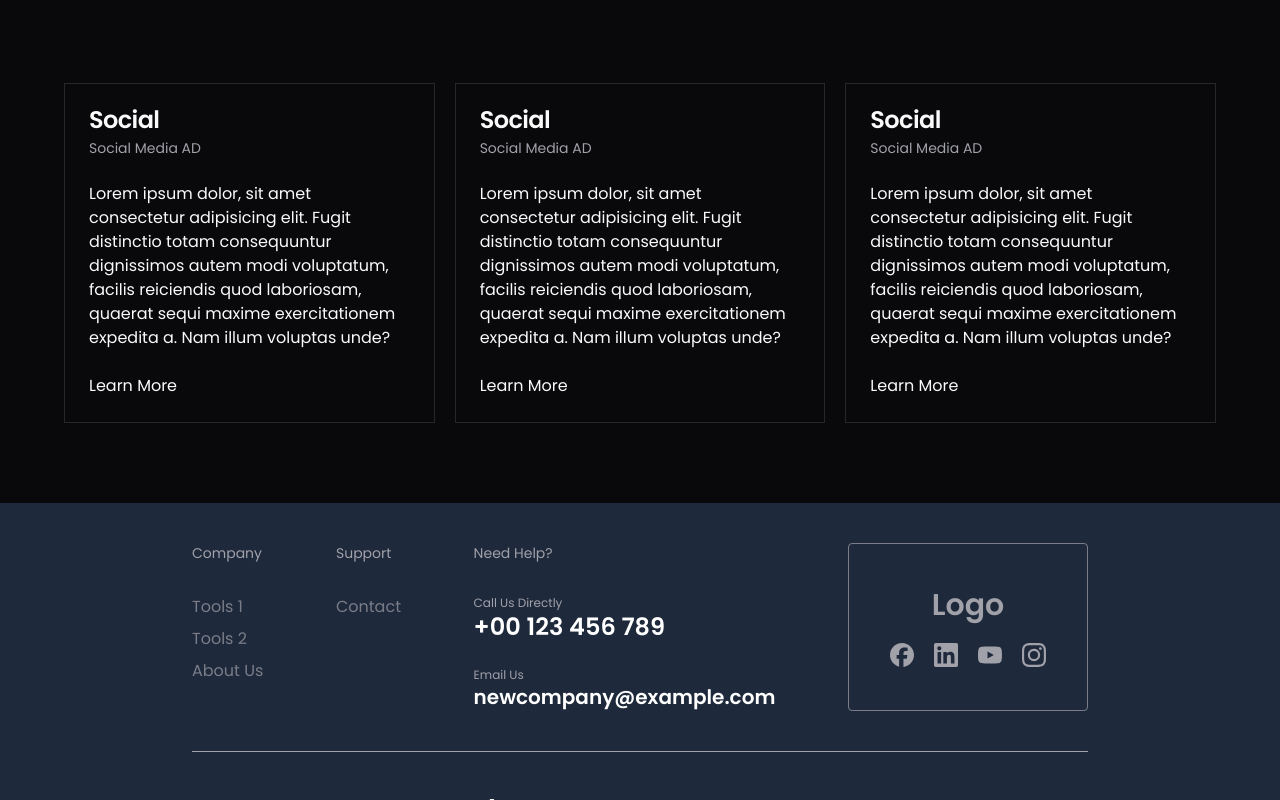
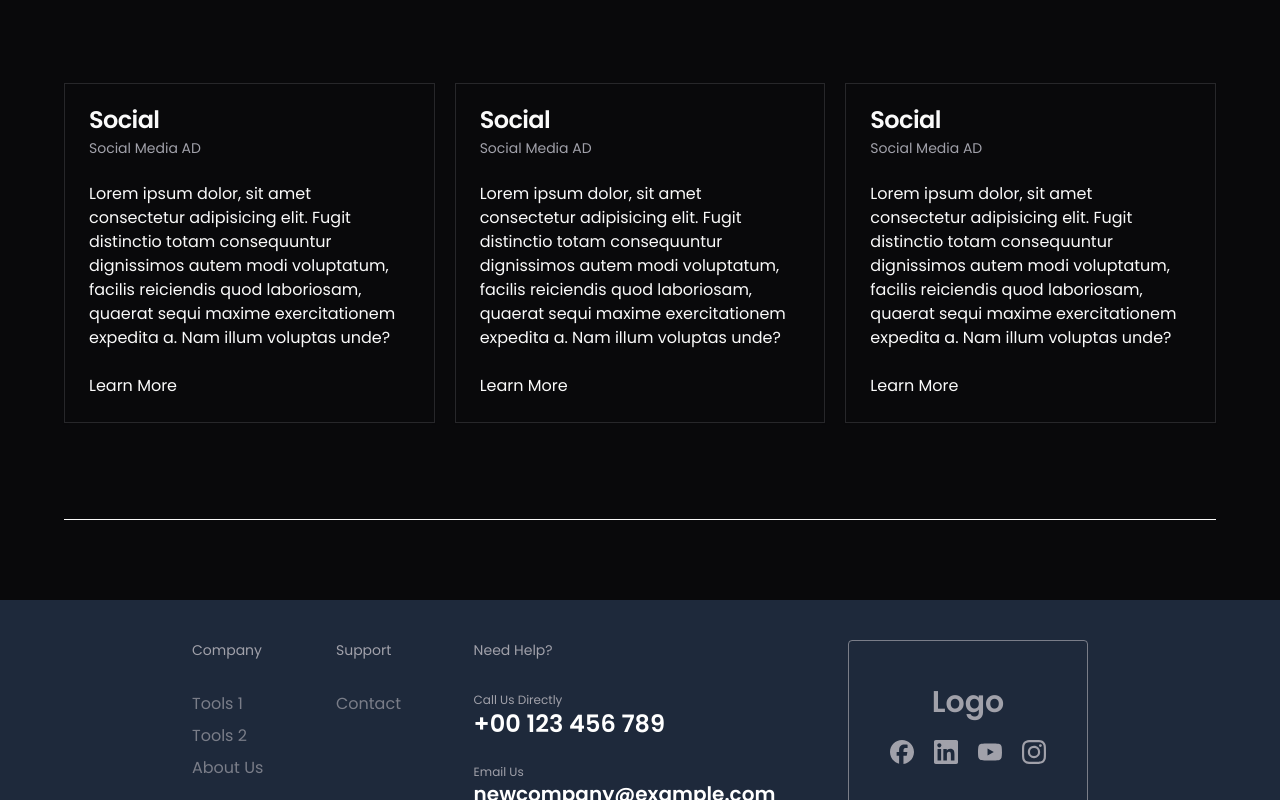
Before and after one commit to StepAsideLiL/effects, a Next.js app: page /home-pages/02 in a window 1280 px wide. Shown: the part 765-1565 px from the top of the page. Built offline with nearby package versions, Linux system fonts and the light colour scheme.

Commit message:
update: add proper spacing and divider on product section

```diff
--- a/app/(home-page-design)/home-pages/02/page.tsx
+++ b/app/(home-page-design)/home-pages/02/page.tsx
@@ -8,6 +8,7 @@ import {
   AnimatedCardTitle,
 } from "./_parts/animated-card";
 import Link from "next/link";
+import { Separator } from "@/components/ui/separator";
 
 export default function Page() {
   return (
@@ -22,7 +23,7 @@ export default function Page() {
       </section>
 
       {/* Products */}
-      <section className="mx-auto max-w-6xl space-y-24 py-20">
+      <section className="mx-auto max-w-6xl space-y-24 pt-20">
         <div className="mx-auto max-w-lg">
           <h1 className="text-center text-4xl font-medium">Our Product</h1>
           <p className="text-center text-muted-foreground">
@@ -86,6 +87,10 @@ export default function Page() {
             </AnimatedCardFooter>
           </AnimatedCard>
         </div>
+
+        <div className="pb-20">
+          <Separator className="bg-primary" />
+        </div>
       </section>
 
       {/* Features */}
```
